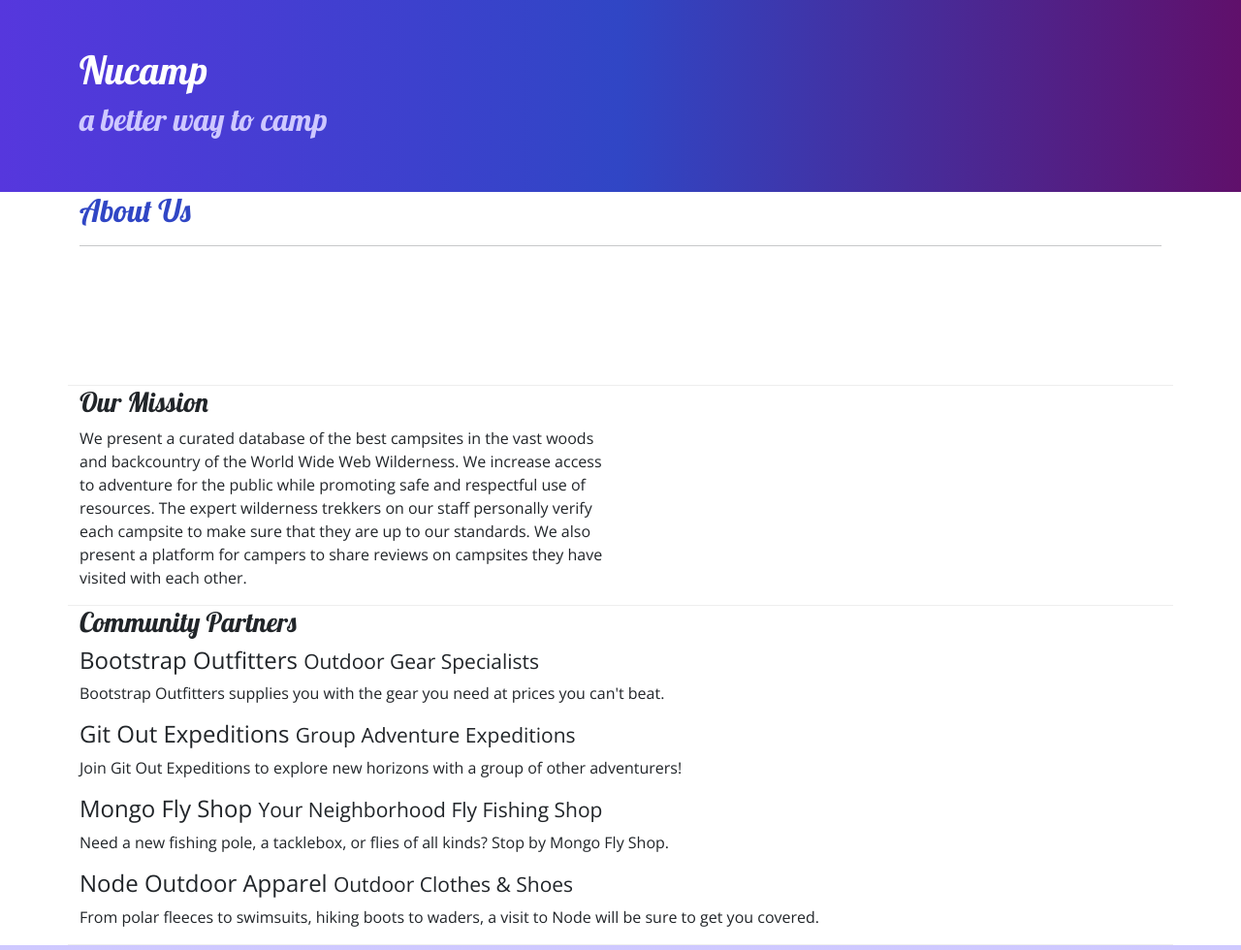
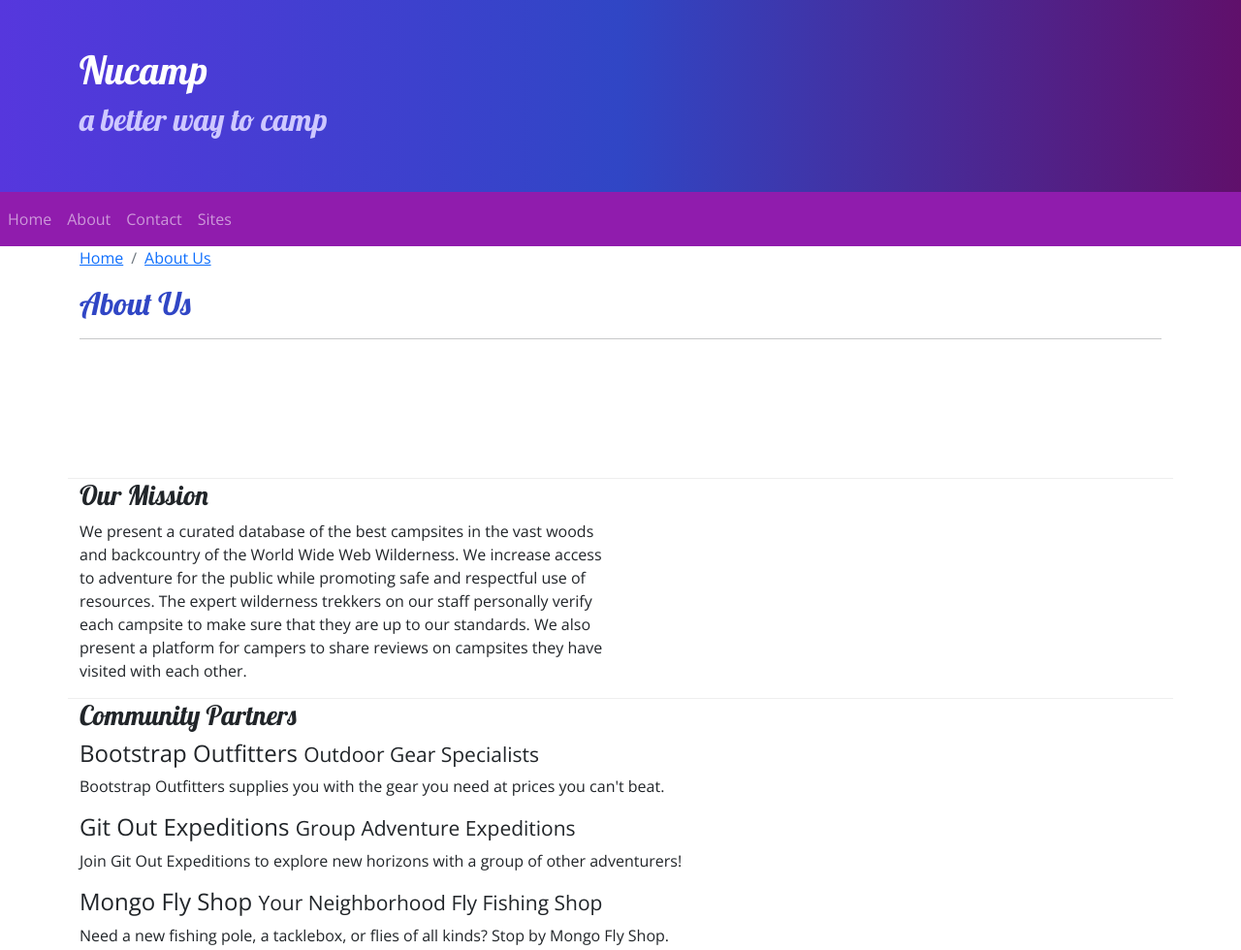
Before and after one commit to sharon-f-lewis/nu3campsite, a website: page aboutus.html in a window 1280 px wide. Shown: the top 980 px of the page at 97% size. Drawn offline with nearby package versions, Linux system fonts and the light colour scheme.

Commit message:
Navbar and Breadcrumbs

```diff
--- a/aboutus.html
+++ b/aboutus.html
@@ -29,7 +29,33 @@
     </div> <!-- end container -->
   </header>
 
+  <!-- Navigation -->
+  <nav class='navbar navbar-expand-sm navbar-dark sticky-top'>
+    <button class='navbar-toggler' type='button' data-bs-toggle='collapse' data-bs-target='#nucampNavbar'>
+      <span class='navbar-toggler-icon'></span>
+    </button>
+    <div class='collapse navbar-collapse' id='nucampNavbar'>
+      <ul class='navbar-nav'>
+        <li class='navbar-item'><a href='index.html' class='nav-link'>Home</a></li>
+        <li class='navbar-item active'><a href='#' class='nav-link'>About</a></li>
+        <li class='navbar-item'><a href='#' class='nav-link'>Contact</a></li>
+        <li class='navbar-item'><a href='#' class='nav-link'>Sites</a></li>
+      </ul>
+    </div>
+  </nav>
+
   <div class='container'>
+    <!-- Breadcrumb -->
+    <div class="row">
+      <div class="col">
+        <ol class="breadcrumb">
+          <li class="breadcrumb-item"><a href='index.html'>Home</a></li>
+          <li class='breadcrumb-item active'><a href='#'>About Us</a></li>
+        </ol>
+      </div> <!-- end col-->
+    </div> <!-- end row -->
+
+    <!-- Page Content -->
     <div class='row row-content'>
       <div class='col'>
         <h2>About Us</h2>
--- a/css/styles.css
+++ b/css/styles.css
@@ -25,6 +25,13 @@ footer {
   color: white;
 }
 
+.navbar {
+  background-color: #901cad;
+}
+
+.navbar-toggler {
+  margin-left: auto;
+}
 .row-content {
   padding: 50px 9;
   border-bottom: 1px ridge;
```
Also changed, not shown: index.html (+16 -0 lines).
